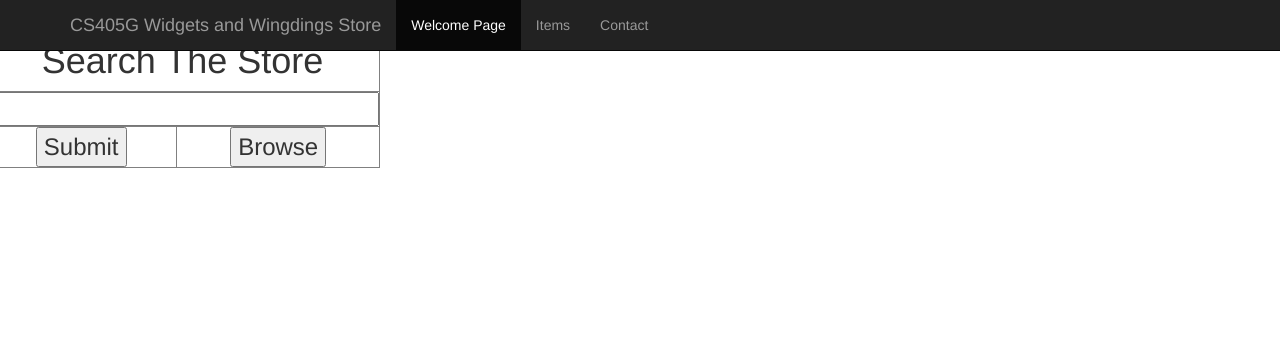
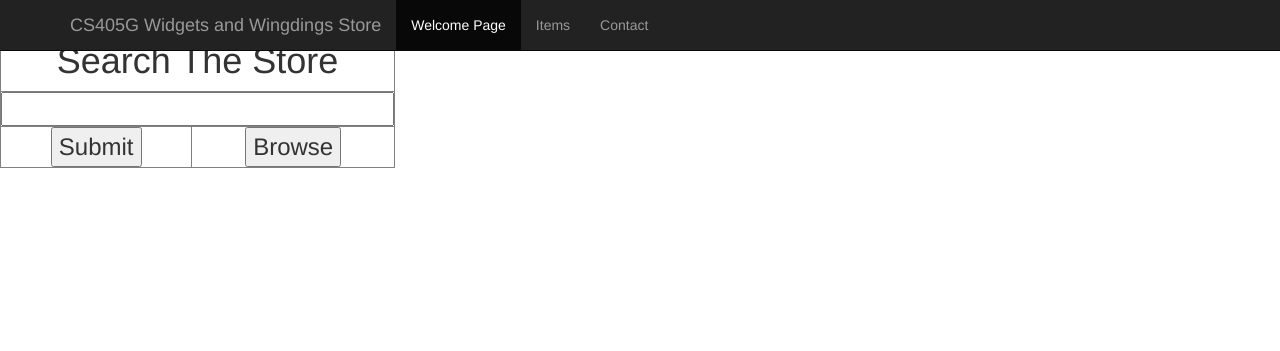
Before and after one commit to sethicis/cs405G_StoreFront, a PHP site: page / in a window 1280 px wide. Shown: the top 351 px of the page. Run offline with PHP 8.4, Linux system fonts and the light colour scheme; some libraries are stand-ins or nearby versions.

Commit message:
updated css styling

```diff
--- a/operations.php
+++ b/operations.php
@@ -21,6 +21,7 @@ function parsePOST($str='test'){
 
 function searchBox(){
     echo"
+        <div class=\"container-fluid\">
 	<div id='container' class='row'>
             <form action='search_handle.php' method='POST'>
                 <table border=1>
@@ -37,6 +38,7 @@ function searchBox(){
 		</table>
             </form>
 	</div>
+        </div>
 	";
 }
 
```
